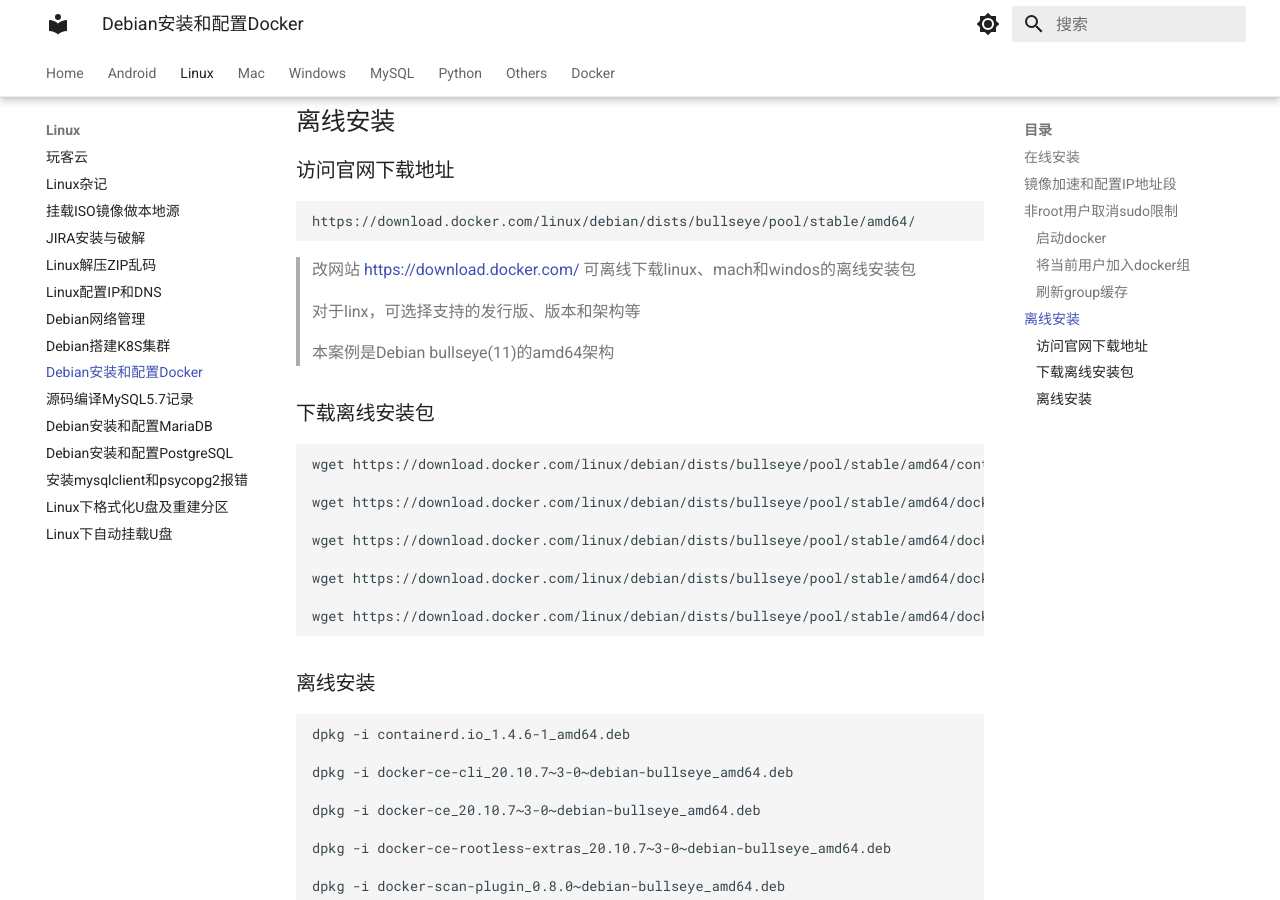
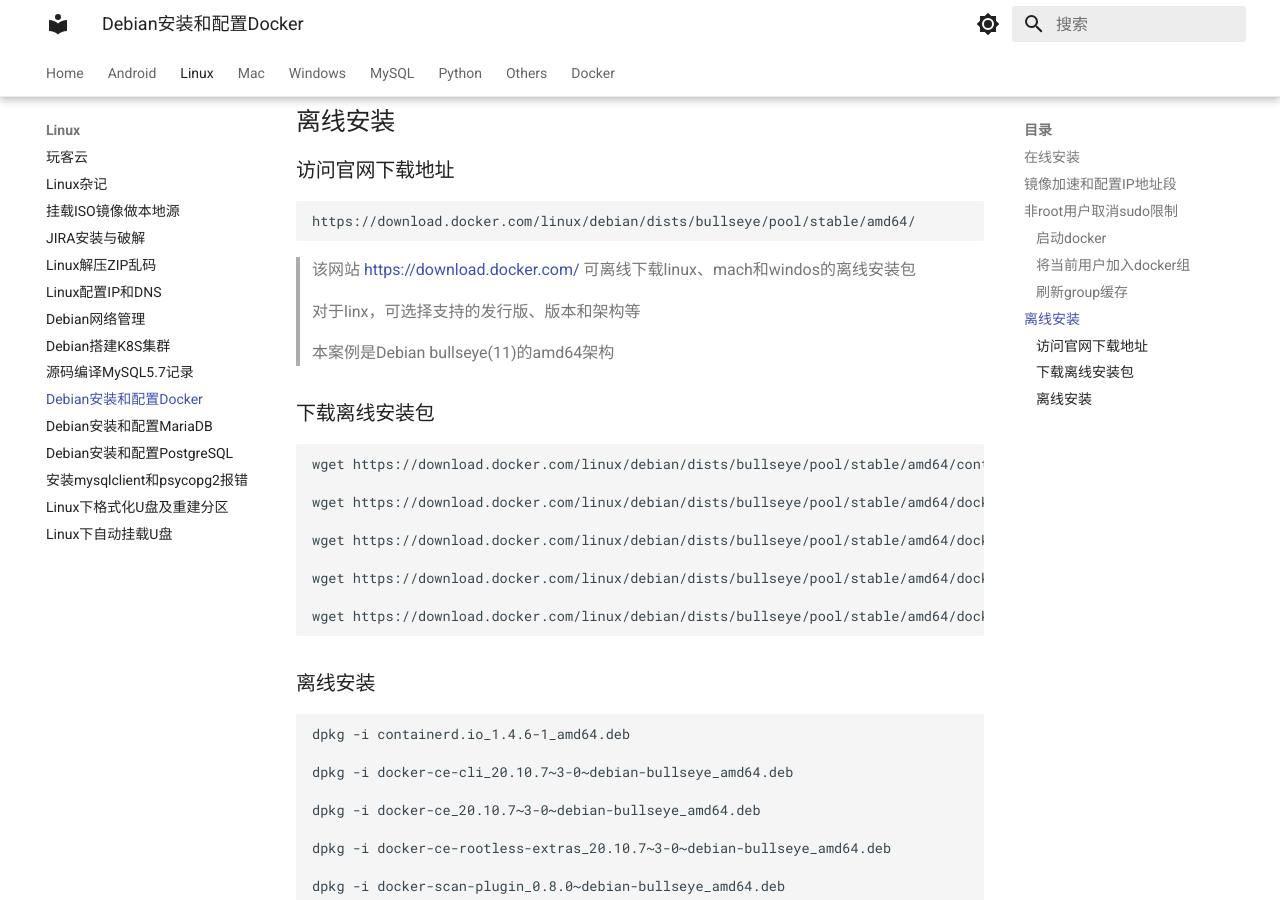
Before and after one commit to gfourdx/mydocs, an MkDocs documentation site: the page built from docs/linux/Debian安装和配置Docker.md, in a window 1280 px wide and 900 px high, scrolled down 1404 px. Built offline with MkDocs 1.6.1 and Material for MkDocs 9.7.7, drawn with Linux system fonts in a browser that asks for light colours.

Commit message:
更新文档

````diff
--- a/docs/linux/Debian安装和配置Docker.md
+++ b/docs/linux/Debian安装和配置Docker.md
@@ -73,7 +73,7 @@
 https://download.docker.com/linux/debian/dists/bullseye/pool/stable/amd64/
 ```
 
-> 改网站 https://download.docker.com/ 可离线下载linux、mach和windos的离线安装包
+> 该网站 https://download.docker.com/ 可离线下载linux、mach和windos的离线安装包
 >
 > 对于linx，可选择支持的发行版、版本和架构等
 >
--- a/mkdocs.yml
+++ b/mkdocs.yml
@@ -69,8 +69,8 @@
     - linux/Linux配置IP和DNS.md
     - linux/Debian网络管理.md
     - Debian搭建K8S集群: linux/Debian10通过kubeadm部署Kubernetes集群.md
+    - linux/源码编译MySQL5.7记录.md
     - linux/Debian安装和配置Docker.md
-    - linux/源码编译MySQL5.7记录.md
     - linux/Debian安装和配置MariaDB.md
     - linux/Debian安装和配置PostgreSQL.md
     - linux/安装mysqlclient和psycopg2报错.md
@@ -94,8 +94,8 @@
     - Windows安装配置MySQ5.7: windows/Windows 11 安装配置 MySQL 5.7.38.md
   - MySQL:
     - mysql/MySQL时区.md
+    - mysql/MySQL常用语句和命令.md
     - mysql/MySQL索引的数据结构.md
-    - mysql/MySQL常用语句和命令.md
     - mysql/MySQL之Explain.md
     - mysql/MySQL之Explain详解.md
     - mysql/MySQL之优化.md
````
